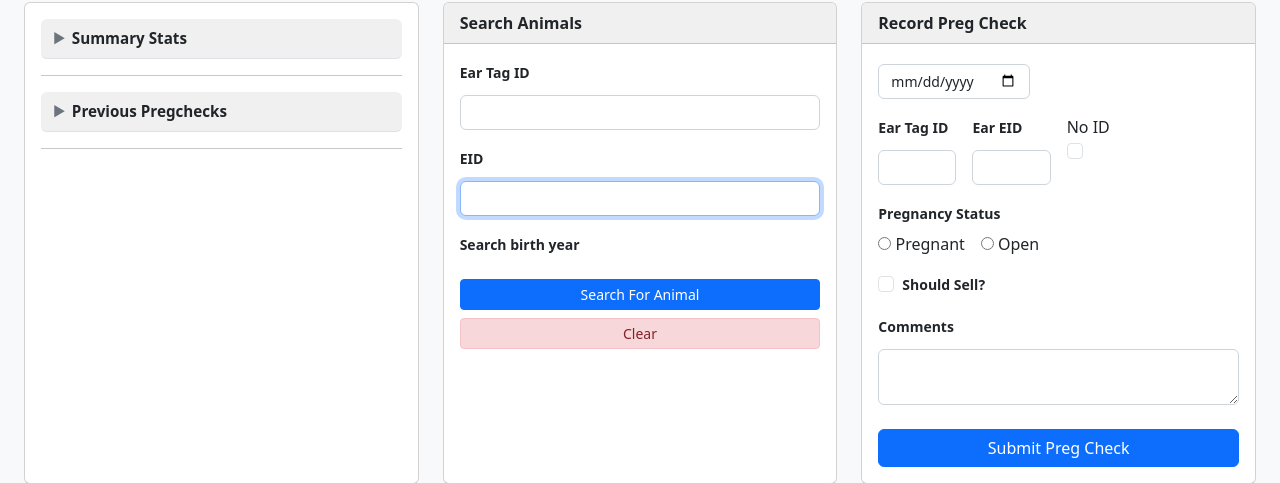
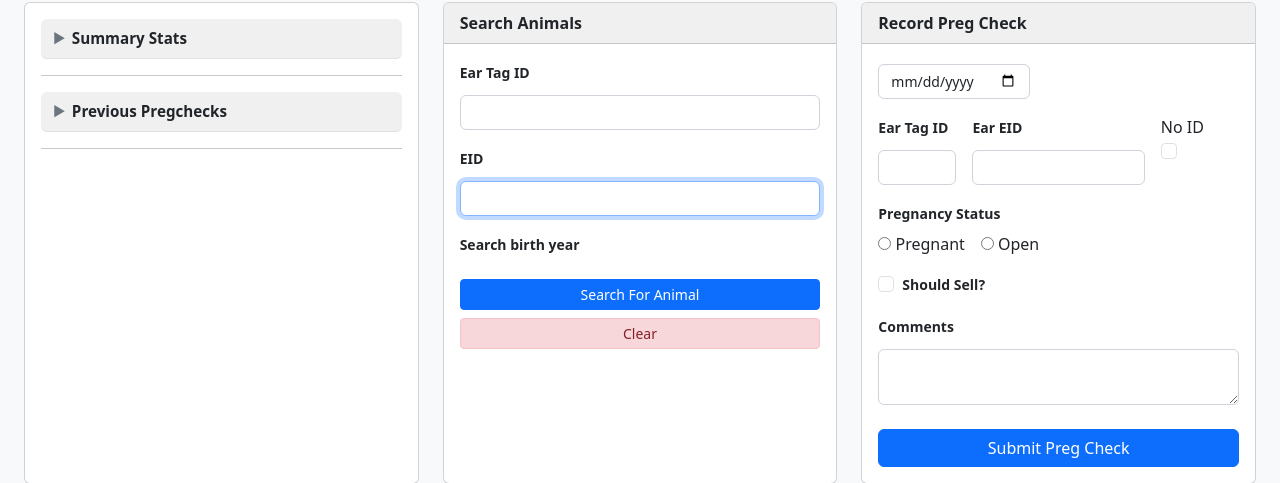
Before and after one commit to pwbryant/ranch-tools-application, a Django app: page /pregchecks/ in a window 1280 px wide. Shown: the part 159-642 px from the top of the page. Run offline with Django 4.2, Linux system fonts and the light colour scheme; data comes from the database, SQL or seed files in the repository; data that the repository does not hold is empty.

Commit message:
widen eid col in pregcheck form

```diff
--- a/django_project/ranch_tools/preg_check/views.py
+++ b/django_project/ranch_tools/preg_check/views.py
@@ -115,6 +115,7 @@ class PregCheckListView(ListView, InitialzeDatabaseMixin):
 
         ear_tag_id = self.request.GET.get('search_ear_tag_id', '')
         rfid = self.request.GET.get('search_rfid')
+
         animals = get_matching_cows(ear_tag_id=ear_tag_id, rfid=rfid, birth_year=birth_year)
         animal_exists = animals.exists()
 
--- a/django_project/ranch_tools/templates/preg_check/includes/pregcheck_form.html
+++ b/django_project/ranch_tools/templates/preg_check/includes/pregcheck_form.html
@@ -31,7 +31,7 @@
             {{ pregcheck_form.pregcheck_ear_tag_id }}
         </div>
 
-        <div class="col-12 col-sm-3">
+        <div class="col-12 col-sm-6">
             <label for="{{ pregcheck_form.pregcheck_rfid.id_for_label }}" class="form-label fw-semibold small">Ear EID</label>
             {{ pregcheck_form.pregcheck_rfid }}
         </div>
@@ -45,17 +45,8 @@
 
         </div>
 
-        {% comment %} <div class="col-12 col-sm-3">
-            <div class="d-flex flex-wrap gap-3">
-                 <div class="form-check">
-                    <input class="form-check-input" type="checkbox" name="no_id" id="no_id">
-                    <label class="form-check-label small-bold" for="no_id">No ID</label>
-                </div>
-            </div>
-        </div> {% endcomment %}
-
         {% comment %} blank for formatting row {% endcomment %}
-        <div class="col-12 col-sm-3"></div>
+        {% comment %} <div class="col-12 col-sm-3"></div> {% endcomment %}
 
 
         <div class="col-12 col-sm-6">
```
